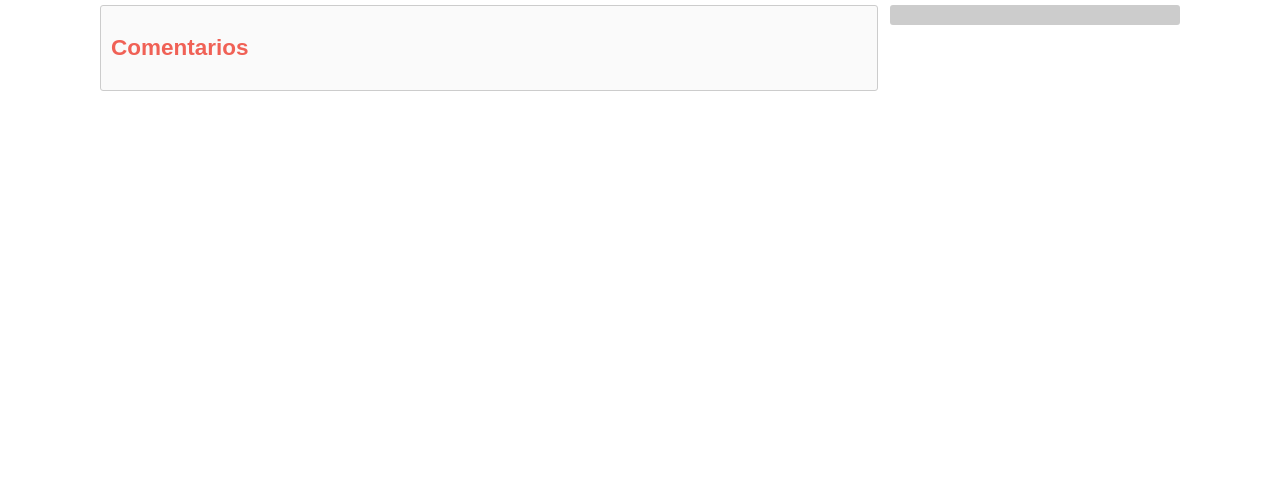
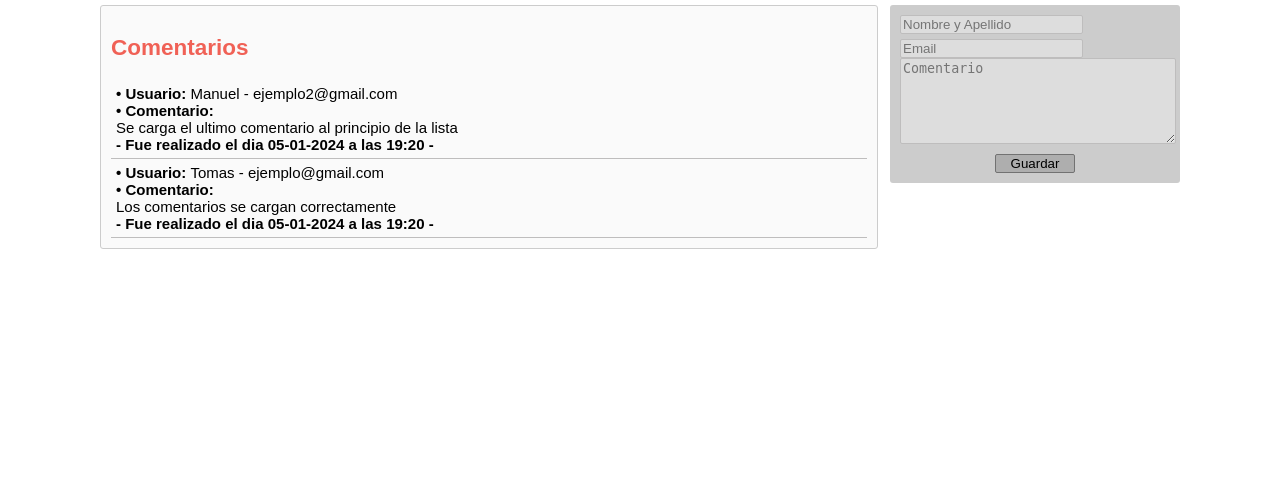
Before and after one commit to TomiB98/PHP_MySQL, a PHP site: page /unidad3.php in a window 1280 px wide. Shown: the part 151-629 px from the top of the page. Run offline with PHP 8.4, Linux system fonts and the light colour scheme.

Commit message:
Unidad 3

```diff
--- /dev/null
+++ b/componentes/comentarios.txt
@@ -0,0 +1,2 @@
+<strong>• Usuario: </strong>Tomas - ejemplo@gmail.com<br/><b>• Comentario: </b><br/>Los comentarios se cargan correctamente<br/><b>- Fue realizado el dia 05-01-2024 a las 19:20 -</b>
+<strong>• Usuario: </strong>Manuel - ejemplo2@gmail.com<br/><b>• Comentario: </b><br/>Se carga el ultimo comentario al principio de la lista<br/><b>- Fue realizado el dia 05-01-2024 a las 19:20 -</b>
--- a/estilos.css
+++ b/estilos.css
@@ -1,66 +1,84 @@
 .container {
-  width:1080px;
-  margin:0px auto;
-  font-size:1em;
+  width: 1080px;
+  margin: 0px auto;
+  font-size: 1em;
   font-family: "Arial", Georgia, Serif;
   font-size: 15px;
 }
+
 header {
-  text-align:center;
+  text-align: center;
   border: 1px solid #666;
   background: #cccccc;
 }
+
 a {
   color: #333;
   text-decoration: none;
 }
-section,aside {
+
+section,
+aside {
   margin-top: 5px;
   padding: 10px;
-  -moz-border-radius:3px;-webkit-border-radius:3px;-o-border-radius:3px;border-radius:3px;
+  -moz-border-radius: 3px;
+  -webkit-border-radius: 3px;
+  -o-border-radius: 3px;
+  border-radius: 3px;
 }
+
 section {
   float: left;
   width: 70%;
   background: #fafafa;
   border: 1px solid #ccc;
 }
+
 aside {
   float: right;
   width: 25%;
-  background:#ccc;
+  background: #ccc;
   color: #333;
 }
+
 nav {
-  padding:0.2%;
-  background:#f06156;
+  padding: 0.2%;
+  background: #f06156;
   margin-top: 0.5%;
 }
+
 nav ul {
-  list-style-type:none;
-  padding:0px;
+  list-style-type: none;
+  padding: 0px;
   width: 100%;
   display: table;
   text-align: center;
 }
+
 nav ul li {
   display: inline;
 }
+
 nav ul li:hover {
   background-color: #ccc;
   text-decoration: underline;
 }
+
 nav ul li a {
- display:inline-block;
- text-align:center;
- text-decoration:none;
- color: #75302a;
- font-weight: bold;
-  padding:6px 15px;
-  margin:2px;
-  background:#fafafa;
-  -moz-border-radius:3px;-webkit-border-radius:3px;-o-border-radius:3px;border-radius:3px;
+  display: inline-block;
+  text-align: center;
+  text-decoration: none;
+  color: #75302a;
+  font-weight: bold;
+  padding: 6px 15px;
+  margin: 2px;
+  background: #fafafa;
+  -moz-border-radius: 3px;
+  -webkit-border-radius: 3px;
+  -o-border-radius: 3px;
+  border-radius: 3px;
 }
+
 footer {
   position: fixed;
   width: 100%;
@@ -71,6 +89,7 @@ footer {
   background-color: #333;
   text-align: center;
 }
+
 footer a {
   color: #fff;
 }
@@ -137,34 +156,82 @@ h5 {
   color: rgb(184, 3, 3);
 }
 
+.comentariosCont {
+  border-bottom: 1px solid #bebdbd;
+  padding: 5px;
+}
+
+.formComentario {
+  display: flex;
+  flex-direction: column;
+}
+
+.imputsUnidad3 {
+  display: flex;
+  flex-direction: column;
+  align-items: start;
+  justify-content: flex-start;
+}
+
+.imputComentario {
+  border-radius: 2px;
+  border: 1px solid #bebdbd;
+  outline: 0;
+  background-color: #f1f1f173;
+  margin-bottom: 5px;
+}
+
+.imputComentarioText {
+  height: 80px;
+  width: 100%;
+  border-radius: 2px;
+  border: 1px solid #bebdbd;
+  outline: 0;
+  background-color: #f1f1f173;
+  margin-bottom: 5px;
+}
+
+.submitComentario {
+  display: flex;
+  justify-content: center;
+  align-items: center;
+}
+
 /* pantalla maximo 980px */
 @media screen and (max-width:980px) {
   .container {
-    width:98%;
+    width: 98%;
   }
+
   section {
-    width:68%;
+    width: 68%;
   }
 }
 
 /* pantalla maximo 700px */
 @media screen and (max-width:700px) {
-  aside,section {
-    float:none;
-    width:96%;
-    font-size:1.2em;
+
+  aside,
+  section {
+    float: none;
+    width: 96%;
+    font-size: 1.2em;
   }
-  nav, section {
-    font-size:1.2em;
+
+  nav,
+  section {
+    font-size: 1.2em;
   }
+
   aside {
-    margin-top:5px;
-    background:#333;
+    margin-top: 5px;
+    background: #333;
     color: #fff;
   }
+
   nav ul {
-    float:none;
-    clear:both;
+    float: none;
+    clear: both;
   }
 }
 
@@ -172,24 +239,29 @@ h5 {
 /* pantalla maximo 480px */
 @media screen and (max-width:480px) {
   aside {
-    display:block;
-    background:#333;
+    display: block;
+    background: #333;
     color: #fff;
-    font-size:1.5em;
+    font-size: 1.5em;
   }
-  nav, section {
-    font-size:1.5em;
+
+  nav,
+  section {
+    font-size: 1.5em;
   }
+
   section {
-    width:94%;
+    width: 94%;
   }
+
   nav ul {
     display: table;
     text-align: center;
     float: none;
-    width:100%;
+    width: 100%;
   }
+
   nav ul li {
-    float:none;
+    float: none;
   }
 }
--- a/unidad3.php
+++ b/unidad3.php
@@ -1,5 +1,6 @@
 <!DOCTYPE html>
 <html lang="es">
+
 <head>
 	<meta charset="utf-8">
 	<meta name="viewport" content="width=device-width, initial-scale=1.0" />
@@ -19,8 +20,33 @@
 		</header>
 		<section>
 			<h2>Comentarios</h2>
+
+			<?php
+			$file2 = fopen("componentes/comentarios.txt", "r") or die('El archivo no se puede abrir, intentelo mas tarde.');
+			$vector = file("componentes/comentarios.txt");
+			$contador = count($vector);
+
+			for ($i = $contador - 1; $i >= 0; $i--) {
+				echo '<div class="comentariosCont">' . $vector[$i] . '</div>';
+			};
+
+			//fpassthru($file2);
+			fclose($file2);
+			?>
+
 		</section>
 		<aside>
+
+			<form class="formComentario" action="componentes/comentarios.php" method="POST">
+				<div class="imputsUnidad3">
+					<input class="imputComentario" type="text" placeholder="Nombre y Apellido" name="name&surname" required>
+					<input class="imputUnidad1" type="email" placeholder="Email" name="email" required>
+				</div>
+				<textarea class="imputComentarioText" type="text" placeholder="Comentario" name="comment" required></textarea>
+				<div class="submitComentario">
+					<input class="submitUnidad1" type="submit" value="Guardar">
+				</div>
+			</form>
 
 		</aside>
 		<footer>
@@ -29,4 +55,5 @@
 
 	</div>
 </body>
+
 </html>
```
Also changed, not shown: componentes/comentarios.php (added, +16 -0 lines). Lines whose indentation alone changed are shown as unchanged.
